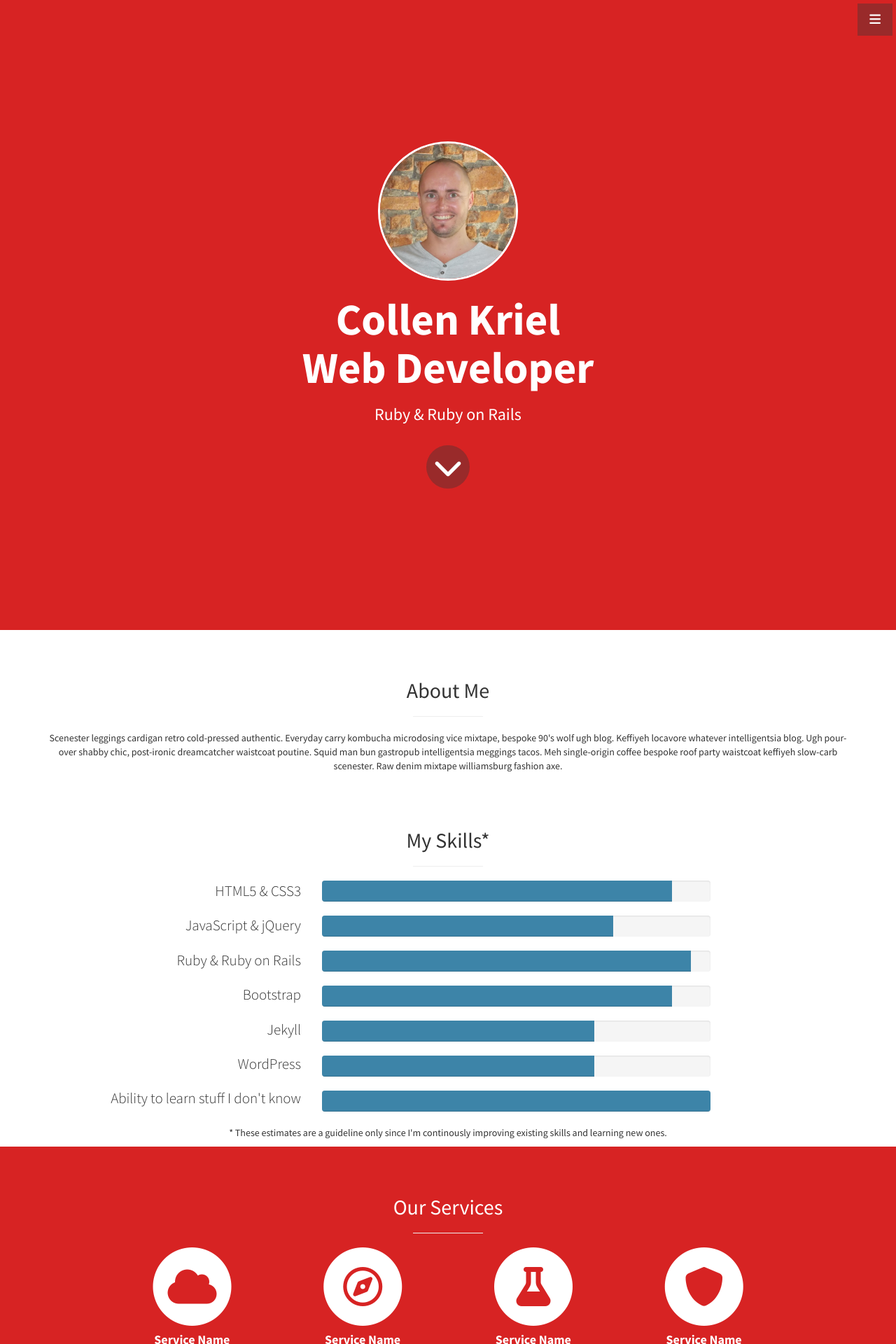
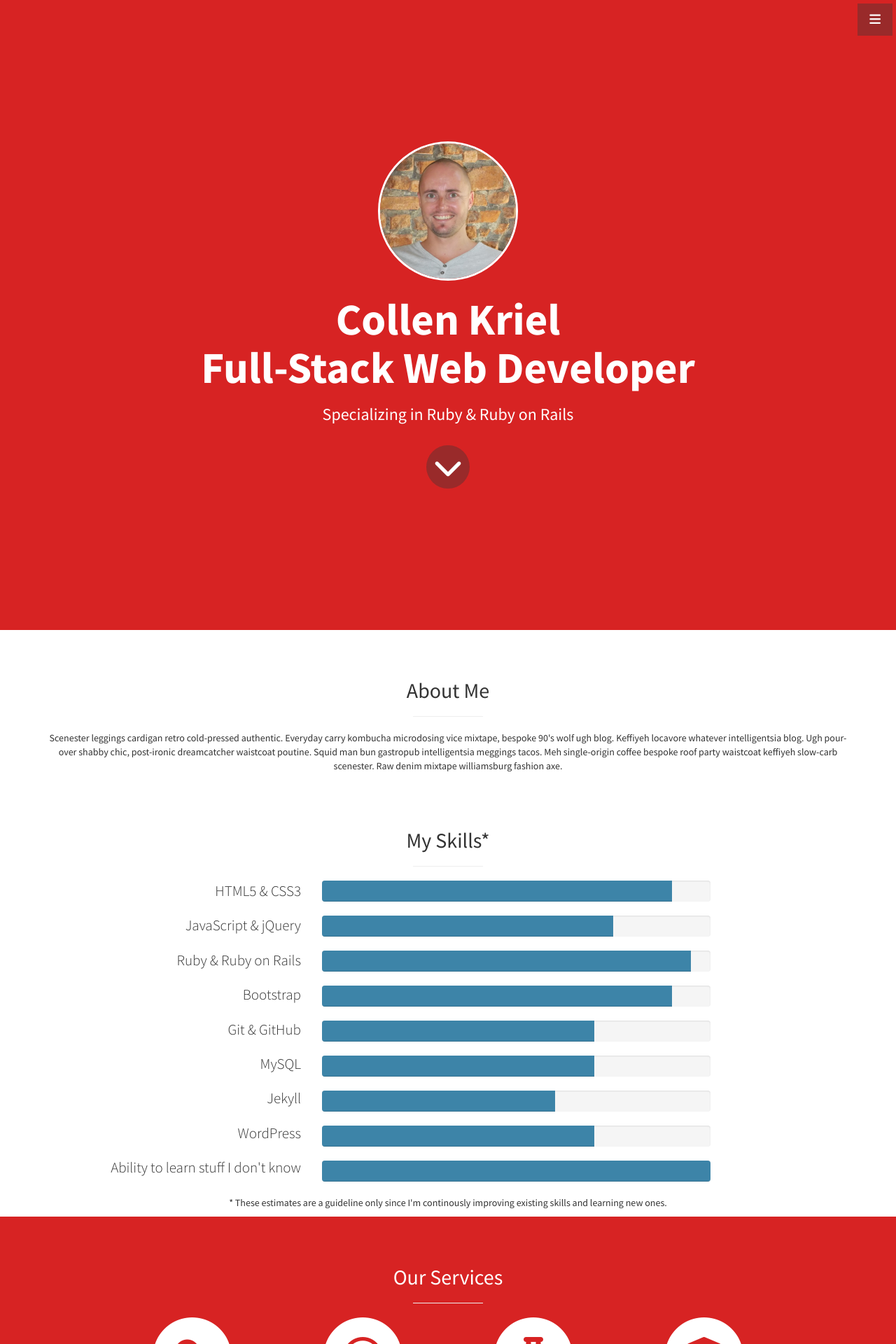
Before and after one commit to CollenK/CollenK.github.io, a Jekyll site: the page built from index.html, in a window 1280 px wide. Shown: the top 1920 px of the page at 70% size. Built offline with Jekyll 4.4.1, drawn with Linux system fonts in a browser that asks for light colours; nearby versions of some CDN libraries; some of the changed text lies outside the part shown.

Commit message:
Added portfolio items and inner-navigation

```diff
--- a/_config.yml
+++ b/_config.yml
@@ -1,5 +1,5 @@
 # Site settings
-title: Collen Kriel | Web Developer
+title: Collen Kriel | Full-Stack Web Developer
 email: collen.kriel@gmail.com
 description: > # this means to ignore newlines until "baseurl:"
   Write an awesome description for your new site here. You can edit this
--- a/_includes/callout.html
+++ b/_includes/callout.html
@@ -1,5 +1,5 @@
 <aside class="callout">
   <div class="text-vertical-center">
-    <h1>Vertically Centered Text</h1>
+    <h1>My Latest Work</h1>
   </div>
 </aside>
--- a/_includes/header.html
+++ b/_includes/header.html
@@ -4,8 +4,8 @@
     <div class="avatar">
       <img class="img-circle" src="/img/profile.jpg" alt="Responsive image"/>
     </div>
-    <h1>Collen Kriel <br>Web Developer</h1>
-    <h3>Ruby &amp; Ruby on Rails</h3>
+    <h1>Collen Kriel <br>Full-Stack Web Developer</h1>
+    <h3>Specializing in Ruby &amp; Ruby on Rails</h3>
     <br>
     <a href="#about"><i class="fa fa-chevron-down fa-3x icon-dark" aria-hidden="true"></i></a>
   </div>
--- a/_includes/portfolio.html
+++ b/_includes/portfolio.html
@@ -5,37 +5,57 @@
         <h2>My Work</h2>
         <hr class="small">
         <div class="row">
-          <div class="col-md-6">
+          <div class="col-md-4">
             <div class="portfolio-item">
-              <a href="#">
+              <a href="project-1">
                 <img class="img-portfolio img-responsive" src="img/portfolio-1.jpg">
               </a>
+              <p class="lead">eCommerce Web App</p>
             </div>
           </div>
-          <div class="col-md-6">
+          <div class="col-md-4">
             <div class="portfolio-item">
-              <a href="#">
+              <a href="project-2">
                 <img class="img-portfolio img-responsive" src="img/portfolio-2.jpg">
               </a>
+              <p class="lead">SaaS Project Management Web App</p>
             </div>
           </div>
-          <div class="col-md-6">
+          <div class="col-md-4">
             <div class="portfolio-item">
-              <a href="#">
+              <a href="project-3">
                 <img class="img-portfolio img-responsive" src="img/portfolio-3.jpg">
               </a>
+              <p class="lead">Photo Management Web App</p>
             </div>
           </div>
-          <div class="col-md-6">
+          <div class="col-md-4">
             <div class="portfolio-item">
-              <a href="#">
+              <a href="project-4">
                 <img class="img-portfolio img-responsive" src="img/portfolio-4.jpg">
               </a>
+              <p class="lead">Ruby on Rails Blog App</p>
+            </div>
+          </div>
+          <div class="col-md-4">
+            <div class="portfolio-item">
+              <a href="project-5">
+                <img class="img-portfolio img-responsive" src="img/portfolio-3.jpg">
+              </a>
+              <p class="lead">Stock Tracker</p>
+            </div>
+          </div>
+          <div class="col-md-4">
+            <div class="portfolio-item">
+              <a href="project-6">
+                <img class="img-portfolio img-responsive" src="img/portfolio-4.jpg">
+              </a>
+              <p class="lead">Mock Portfolio</p>
             </div>
           </div>
         </div>
         <!-- /.row (nested) -->
-        <a href="#" class="btn btn-dark">View More Items</a>
+        <!-- <a href="#" class="btn btn-dark">View More Items</a> -->
       </div>
       <!-- /.col-lg-10 -->
     </div>
--- a/_includes/skills.html
+++ b/_includes/skills.html
@@ -8,6 +8,8 @@
         <p class="lead">JavaScript & jQuery</p>
         <p class="lead">Ruby & Ruby on Rails</p>
         <p class="lead">Bootstrap</p>
+        <p class="lead">Git & GitHub</p>
+        <p class="lead">MySQL</p>
         <p class="lead">Jekyll</p>
         <p class="lead">WordPress</p>
         <p class="lead">Ability to learn stuff I don't know</p>
@@ -45,6 +47,16 @@
         </div>
         <div class="progress">
           <div class="progress-bar" role="progressbar" aria-valuenow="100" aria-valuemin="0"
+                aria-valuemax="100" style="width: 60%;">
+          </div>
+        </div>
+        <div class="progress">
+          <div class="progress-bar" role="progressbar" aria-valuenow="100" aria-valuemin="0"
+                aria-valuemax="100" style="width: 70%;">
+          </div>
+        </div>
+        <div class="progress">
+          <div class="progress-bar" role="progressbar" aria-valuenow="100" aria-valuemin="0"
                 aria-valuemax="100" style="width: 100%;">
           </div>
         </div>
--- a/css/stylish-portfolio.css
+++ b/css/stylish-portfolio.css
@@ -206,11 +206,6 @@
     position: relative;
     width: 100%;
     height: 100%;
-    /*background: url(../img/bg.jpg) no-repeat center center fixed;
-    -webkit-background-size: cover;
-    -moz-background-size: cover;
-    background-size: cover;
-    -o-background-size: cover;*/
 }
 
 /* About */
@@ -245,7 +240,7 @@
     width: 100%;
     height: 400px;
     color: #fff;
-    background: url(../img/callout.jpg) no-repeat center center scroll;
+    background: url(../img/portfolioHero.jpg) no-repeat center center scroll;
     -webkit-background-size: cover;
     -moz-background-size: cover;
     background-size: cover;
@@ -281,7 +276,7 @@
 }
 
 #modalembed {
-    height: 500px;
+    height: 750px;
     width: 100%;
     padding: 10px;
 }
```
Also changed, not shown: _includes/inner-navigation.html (added, +41 -0 lines), _layouts/portfolio-item.html (added, +20 -0 lines), project-1.html (added, +41 -0 lines), project-2.html (added, +41 -0 lines), project-3.html (added, +41 -0 lines), project-4.html (added, +41 -0 lines), project-5.html (added, +41 -0 lines), project-6.html (added, +41 -0 lines), img/portfolioHero.jpg (added).
